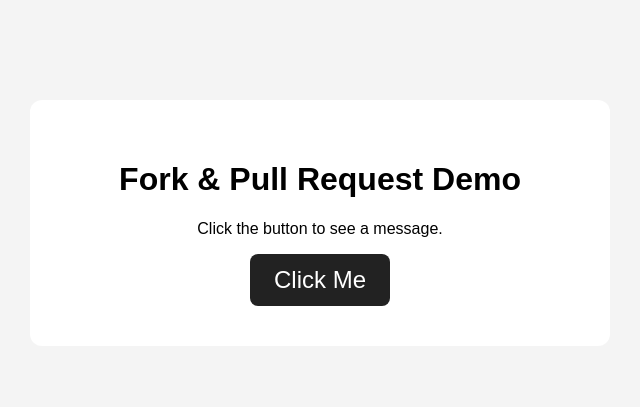
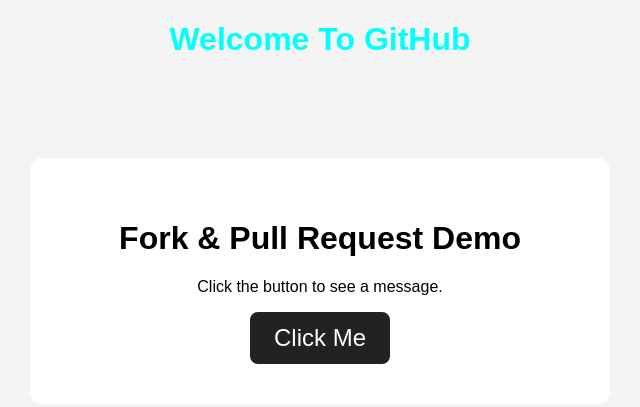
Before and after one commit to chandansgowda-hc/dummy-project, a plain HTML site: page index.html in a window 1280 px wide. Shown: the whole page, without its empty margins (320-960 px from the left). Drawn offline with Linux system fonts and the light colour scheme.

Commit message:
modified all files

```diff
--- a/index.html
+++ b/index.html
@@ -7,6 +7,7 @@
   <link rel="stylesheet" href="style.css">
 </head>
 <body>
+  <h1 class="head" id="headEle">Welcome To GitHub</h1>
   <main class="container">
     <h1>Fork & Pull Request Demo</h1>
     <p id="message">Click the button to see a message.</p>
--- a/script.js
+++ b/script.js
@@ -1,5 +1,10 @@
 const button = document.getElementById("demoButton");
 const message = document.getElementById("message");
+const head = document.querySelector("#headEle")
+
+head.addEventListener("dblclick",()=>{
+  head.textContent = "GitHub Tutorial"
+})
 
 button.addEventListener("click", () => {
   // Intentional issue for the Fork + PR demo
--- a/style.css
+++ b/style.css
@@ -2,6 +2,14 @@ body {
   font-family: Arial, sans-serif;
   background: #f4f4f4;
   margin: 0;
+  align-items: center;
+}
+h1{
+  text-align: center;
+}
+
+.head{
+  color: aqua;
 }
 
 .container {
```
